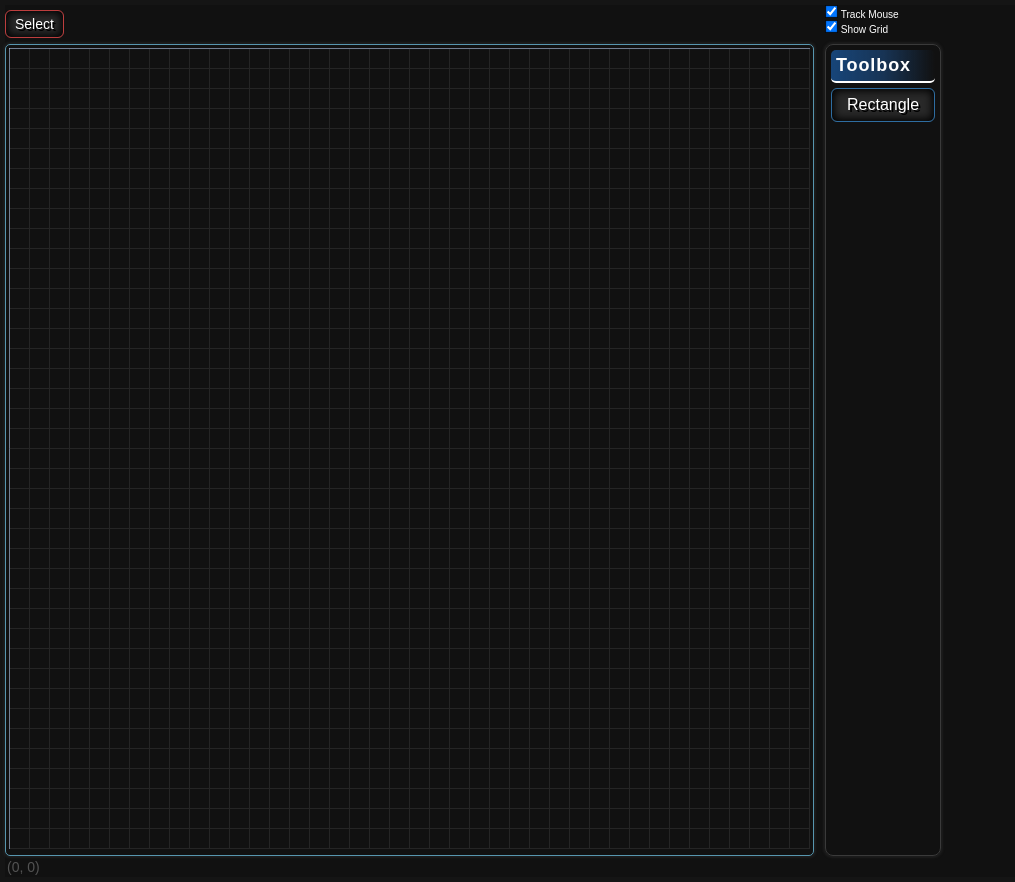
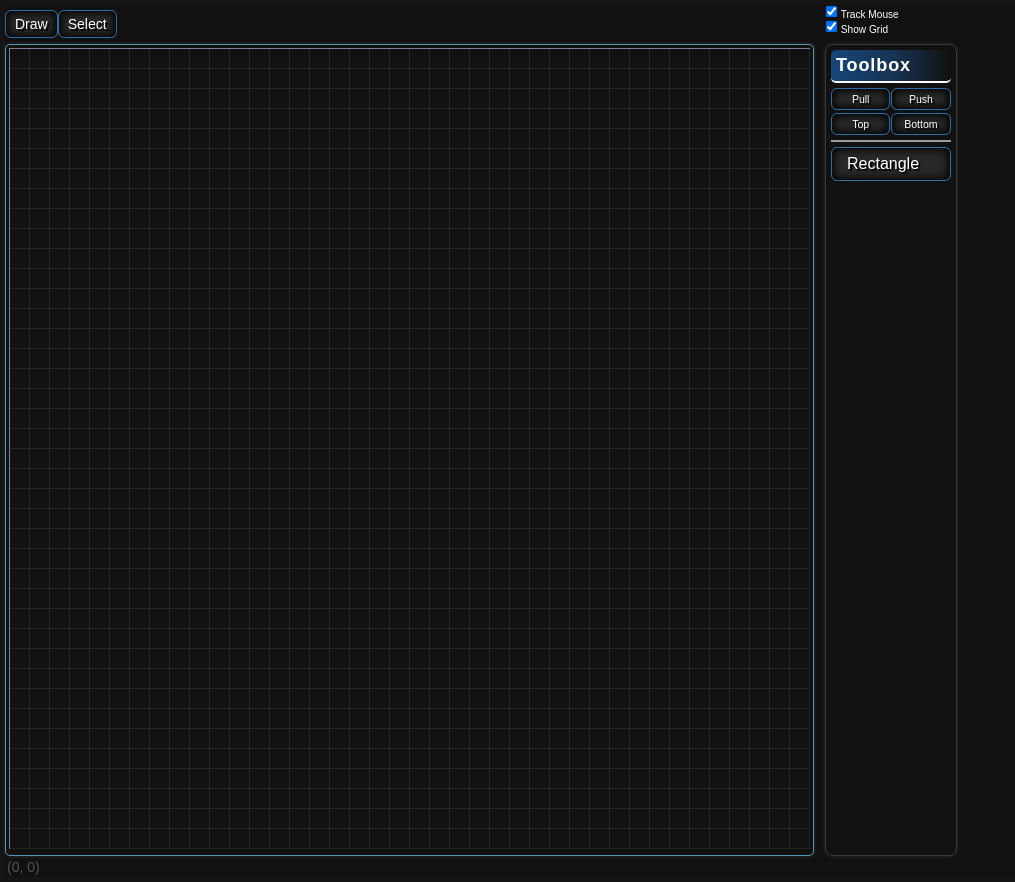
Before and after one commit to TylerHaynie/html-canvas-designer, an Angular app: page / in a window 1280 px wide. Shown: the whole page, without its empty margins (0-1015 px from the left). Built offline with nearby package versions, Linux system fonts and the light colour scheme.

Commit message:
layering is in

```diff
--- a/src/app/shards/designer/canvas/interfaces/iTool.ts
+++ b/src/app/shards/designer/canvas/interfaces/iTool.ts
@@ -8,4 +8,8 @@ export interface iTool {
     shapes: iDrawable[];
     useTool(context: CanvasRenderingContext2D, point: Point);
     deleteShape(shape: iDrawable);
+    pullForward(shape: iDrawable);
+    pullToTop(shape: iDrawable);
+    pushBack(shape: iDrawable);
+    pushToBack(shape: iDrawable);
 }
--- a/src/app/shards/designer/canvas/shapes/rectangle.ts
+++ b/src/app/shards/designer/canvas/shapes/rectangle.ts
@@ -56,6 +56,7 @@ export class Rectangle implements iDrawable {
         this.context.scale(this.scale.x, this.scale.y);
 
         this.drawRect(-offsetX, -offsetY);
+
         this.context.setTransform(1, 0, 0, 1, 0, 0);
         this.context.restore();
     }
@@ -82,10 +83,6 @@ export class Rectangle implements iDrawable {
     pointWithinBounds(checkPoint: Point): boolean {
         let topLeft = this.getTopLeftPoint();
         let bottomRight = this.getBottomRight();
-
-
-        // let scaledTL = // TODO: scale top left point
-        // let scaledBR = // TODO: scale bottom right point
 
         if (checkPoint.x >= topLeft.x &&
             checkPoint.x <= bottomRight.x) {
--- a/src/app/shards/designer/canvas/tools/rectangle-tool.ts
+++ b/src/app/shards/designer/canvas/tools/rectangle-tool.ts
@@ -62,28 +62,28 @@ export class RectangleTool implements iTool {
         }
     }
 
-    bringForward(shape: iDrawable) {
+    pushBack(shape: iDrawable) {
         if (this.shapes.includes(shape)) {
             let shapeIndex = this.shapes.indexOf(shape);
             this.utils.shiftArrayItem(this.shapes, shapeIndex, shapeIndex - 1);
         }
     }
 
-    sendBack(shape: iDrawable) {
+    pullForward(shape: iDrawable) {
         if (this.shapes.includes(shape)) {
             let shapeIndex = this.shapes.indexOf(shape);
             this.utils.shiftArrayItem(this.shapes, shapeIndex, shapeIndex + 1);
         }
     }
 
-    sendToBack(shape: iDrawable) {
+    pullToTop(shape: iDrawable) {
         if (this.shapes.includes(shape)) {
             let shapeIndex = this.shapes.indexOf(shape);
             this.utils.shiftArrayItem(this.shapes, shapeIndex, this.shapes.length - 1);
         }
     }
 
-    bringToFront(shape: iDrawable) {
+    pushToBack(shape: iDrawable) {
         if (this.shapes.includes(shape)) {
             let shapeIndex = this.shapes.indexOf(shape);
             this.utils.shiftArrayItem(this.shapes, shapeIndex, 0);
--- a/src/app/shards/designer/designer.component.css
+++ b/src/app/shards/designer/designer.component.css
@@ -2,7 +2,7 @@ canvas {
     background: #111;
 }
 
-input{
+input {
     border: none;
     -webkit-box-shadow: 0 0 0 0 black;
     box-shadow: inset 0 0 1px 1px #080808;
@@ -55,6 +55,13 @@ input{
     border: 1px solid rgb(58, 58, 58);
     box-shadow: 0 0 2px 2px #1d1d1d;
     border-radius: 8px;
+}
+
+.layer-controls {
+    display: grid;
+    grid-template-columns: 1fr 1fr;
+    grid-row-gap: 3px;
+    grid-column-gap: 1px;
 }
 
 .toolbox div {
@@ -138,13 +145,13 @@ input{
     grid-row-gap: .3em;
 }
 
-.group div{
+.group div {
     margin: 0;
     /* margin: 0;
     margin-bottom: 1px; */
 }
 
-.group .full-row{
+.group .full-row {
     grid-column: 1 / 3;
 }
 
@@ -157,7 +164,7 @@ input{
     height: 15px;
 }
 
-.full-row input{
+.full-row input {
     width: 100%;
     height: 14px;
 }
@@ -171,14 +178,13 @@ button {
     background-color: rgb(41, 41, 41);
     box-shadow: 0 0 9px 2px black inset;
     border: 1px solid #2e6da1;
-    text-align: center;
     outline-style: none;
 }
 
-button:hover {
-    background-color: rgb(60, 149, 177);
-    border: 1px solid #bbbbbb;
-    text-shadow: 1px 1px #000;
+.layer-controls button.min {
+    font-size: .75em;
+    padding: 4px 12px;
+    text-align: center;
 }
 
 .toolbox button {
@@ -186,6 +192,18 @@ button:hover {
     text-align: left;
 }
 
-.selected {
+button:hover {
+    background-color: rgb(60, 149, 177);
+    border: 1px solid #838383;
+    text-shadow: 1px 1px #000;
+}
+.seperator{
+    background-color: #9c9c9c;
+    height: 2px;
+}
+.toolbar .selected {
     border: 1px solid #bd3e3e;
 }
+.toolbox .selected {
+    border: 1px solid #2d882d;
+}
--- a/src/app/shards/designer/designer.component.html
+++ b/src/app/shards/designer/designer.component.html
@@ -1,6 +1,7 @@
 <div class="wrapper">
     <div class="container toolbar">
-        <button [ngClass]="{'selected': !currentTool}" (click)="setTool('select')">Select</button>
+        <button [ngClass]="{'selected': currentToolbarItem == 'draw'}" (click)="setToolbarItem('draw')">Draw</button>
+        <button [ngClass]="{'selected': currentToolbarItem == 'select'}" (click)="setToolbarItem('select')">Select</button>
         <!-- <button>Rotate</button> -->
     </div>
     <div class="view">
@@ -10,6 +11,13 @@
     <div class="container right-side">
         <div class="toolbox">
             <div class="header">Toolbox</div>
+            <div class="layer-controls">
+                <button class="min" (click)="changeLayer('pull')">Pull</button>
+                <button class="min" (click)="changeLayer('push')">Push</button>
+                <button class="min" (click)="changeLayer('top')">Top</button>
+                <button class="min" (click)="changeLayer('bottom')">Bottom</button>
+            </div>
+            <div class="seperator"></div>
             <div>
                 <button [ngClass]="{'selected': currentTool && currentTool.id == 'rectangle' }" (click)="setTool('rectangle')">Rectangle</button>
             </div>
--- a/src/app/shards/designer/designer.component.ts
+++ b/src/app/shards/designer/designer.component.ts
@@ -24,6 +24,7 @@ export class DesignerComponent implements OnInit {
   private tools: iTool[] = [];
 
   private currentTool: iTool;
+  private currentToolbarItem: string;
   private pointerLocation: Point = new Point(0, 0);
   private trackMouse: boolean = true;
 
@@ -106,10 +107,11 @@ export class DesignerComponent implements OnInit {
   onMouseDown(e: MouseEvent) {
     this.selectedShape = null;
 
-    if (this.currentTool != null) {
+    if (this.currentTool != null && this.currentToolbarItem === 'draw') {
       this.currentTool.useTool(this.context, this.pointerLocation);
     }
 
+    // quad tree here soon
     this.tools.forEach(tool => {
       tool.shapes.forEach(shape => {
         if (shape.pointWithinBounds(this.pointerLocation)) {
@@ -145,6 +147,10 @@ export class DesignerComponent implements OnInit {
       });
       this.selectedShape = null;
     }
+
+    if (e.key.toLocaleLowerCase() === 's') {
+      this.currentToolbarItem = 'select';
+    }
   }
 
   setTool(id: string) {
@@ -153,9 +159,6 @@ export class DesignerComponent implements OnInit {
       case 'rectangle':
         this.currentTool = new RectangleTool();
         break;
-      case 'select':
-        this.currentTool = null;
-        break;
     }
 
     if (this.currentTool && !this.tools.includes(this.currentTool)) {
@@ -163,4 +166,26 @@ export class DesignerComponent implements OnInit {
     }
   }
 
+  changeLayer(where: string) {
+
+    switch (where) {
+      case 'push':
+        this.currentTool.pushBack(this.selectedShape);
+        break;
+      case 'pull':
+        this.currentTool.pullForward(this.selectedShape);
+        break;
+      case 'top':
+        this.currentTool.pullToTop(this.selectedShape);
+        break;
+      case 'bottom':
+        this.currentTool.pushToBack(this.selectedShape);
+        break;
+    }
+  }
+
+  setToolbarItem(id: string) {
+    this.currentToolbarItem = id;
+  }
+
 }
```
